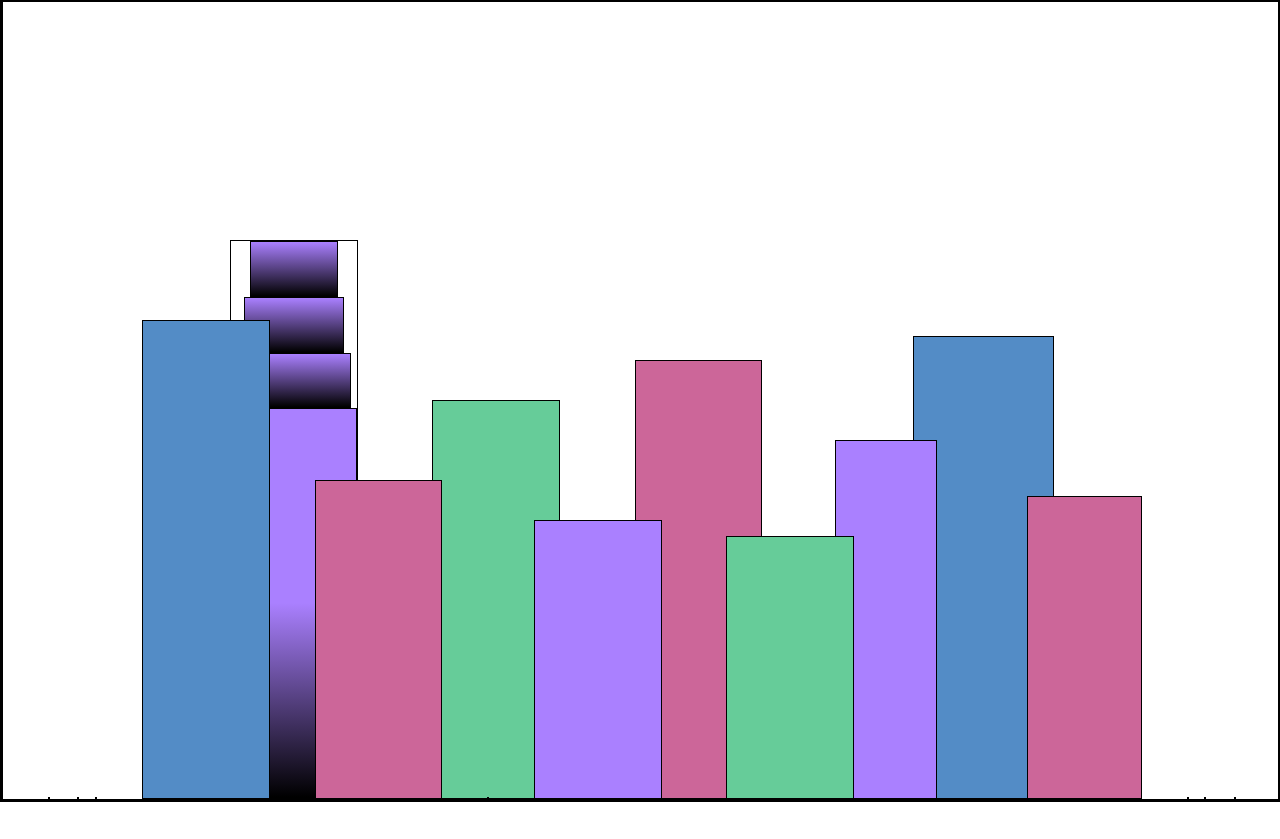
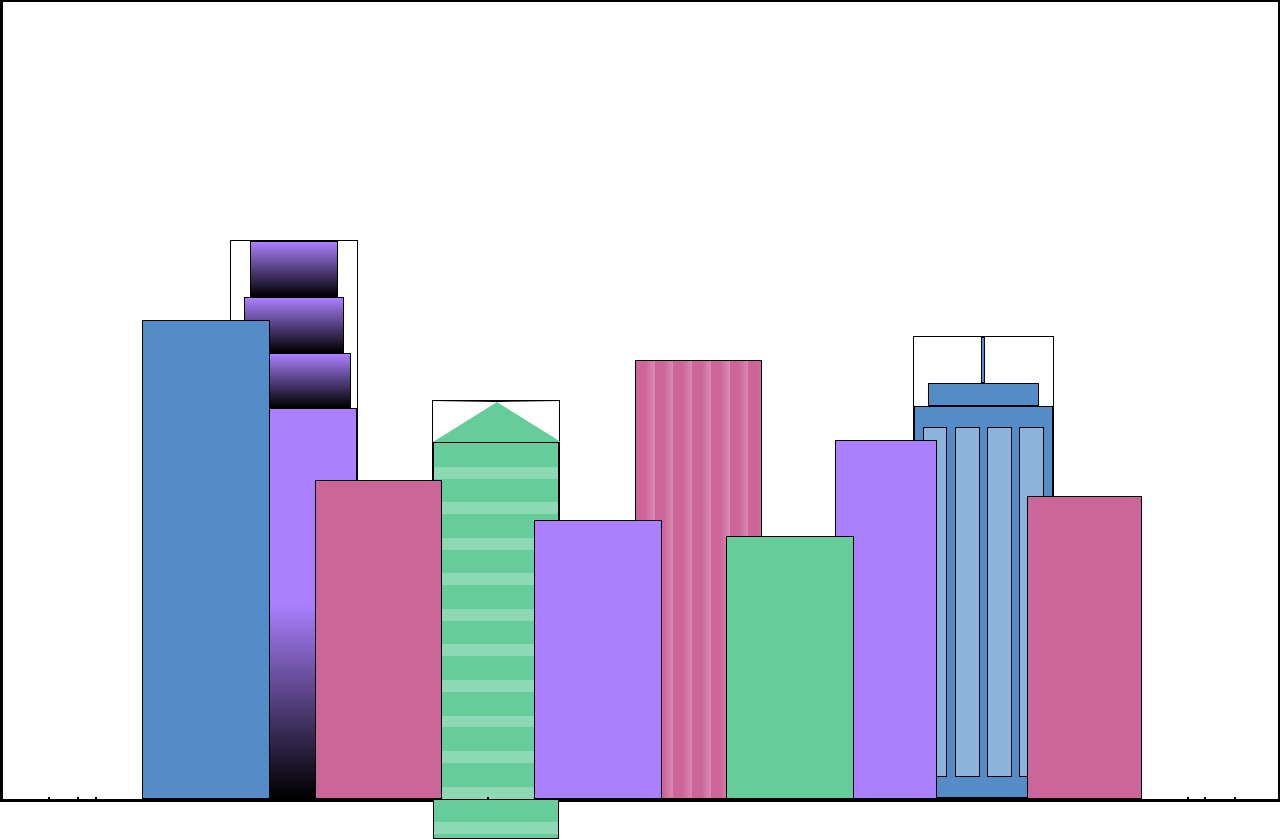
Before and after one commit to bp4924/city-skyline, a plain HTML site: page index.html in a window 1280 px wide. Before the commit the page ends 802 px from the top, so only its background shows below. Drawn offline with Linux system fonts and the light colour scheme.

Commit message:
background building striping  and windows

```diff
--- a/index.html
+++ b/index.html
@@ -10,16 +10,28 @@
     <div class="background-buildings">
       <div></div>
       <div></div>
-      <div class="bb1">
+      <div class="bb1 building-wrap">
         <div class="bb1a bb1-window"></div>
         <div class="bb1b bb1-window"></div>
         <div class="bb1c bb1-window"></div>
         <div class="bb1d"></div>
       </div>
-      <div class="bb2"></div>
+      <div class="bb2">
+        <div class="bb2a"></div>
+        <div class="bb2b"></div>
+      </div>
       <div class="bb3"></div>
       <div></div>
-      <div class="bb4"></div>
+      <div class="bb4 building-wrap">
+        <div class="bb4a"></div>
+        <div class="bb4b"></div>
+        <div class="bb4c window-wrap">
+          <div class="bb4-window"></div>
+          <div class="bb4-window"></div>
+          <div class="bb4-window"></div>
+          <div class="bb4-window"></div>
+        </div>
+      </div>
       <div></div>
       <div></div>
     </div>
--- a/styles.css
+++ b/styles.css
@@ -4,6 +4,9 @@
   --building-color3: #cc6699;
   --building-color4: #538cc6;
   --window-color1: black;
+  --window-color2: #8cd9b3;
+  --window-color3: #d98cb3;
+  --window-color4: #8cb3d9;
 }
 
 * {
@@ -28,11 +31,20 @@ body {
   top: 0;
 }
 
-/* Background Buildings - fb stands for "Background building" */
-.bb1 {
+.building-wrap {
   display: flex;
   flex-direction: column;
   align-items: center;
+}
+
+.window-wrap {
+  display: flex;
+  align-items: center;
+  justify-content: space-evenly;
+}
+
+/* Background Buildings - fb stands for "Background building" */
+.bb1 {
   width: 10%;
   height: 70%;
 }
@@ -63,19 +75,63 @@ body {
 .bb2 {
   width: 10%;
   height: 50%;
-  background-color: var(--building-color2);
+}
+
+.bb2a {
+  border-bottom: 5vh solid var(--building-color2);
+  border-left: 5vw solid transparent;
+  border-right: 5vw solid transparent;
+}
+
+.bb2b {
+  width: 100%;
+  height: 100%;
+  background: repeating-linear-gradient(
+    var(--building-color2) 0%,
+    var(--building-color2) 6%,
+    var(--window-color2) 6%,
+    var(--window-color2) 9%
+  );
 }
 
 .bb3 {
   width: 10%;
   height: 55%;
-  background-color: var(--building-color3);
+  background: repeating-linear-gradient(
+    90deg,
+    var(--building-color3),
+    var(--building-color3),
+    var(--window-color3) 15%
+  );
 }
 
 .bb4 {
   width: 11%;
   height: 58%;
+}
+
+.bb4a {
+  width: 3%;
+  height: 10%;
   background-color: var(--building-color4);
+}
+
+.bb4b {
+  width: 80%;
+  height: 5%;
+  background-color: var(--building-color4);
+}
+
+.bb4c {
+  width: 100%;
+  height: 85%;
+  background-color: var(--building-color4);
+}
+
+.bb4-window {
+  width: 18%;
+  height: 90%;
+  background-color: var(--window-color4);
 }
 
 /* Background Buildings - fb stands for "background building" */
```
